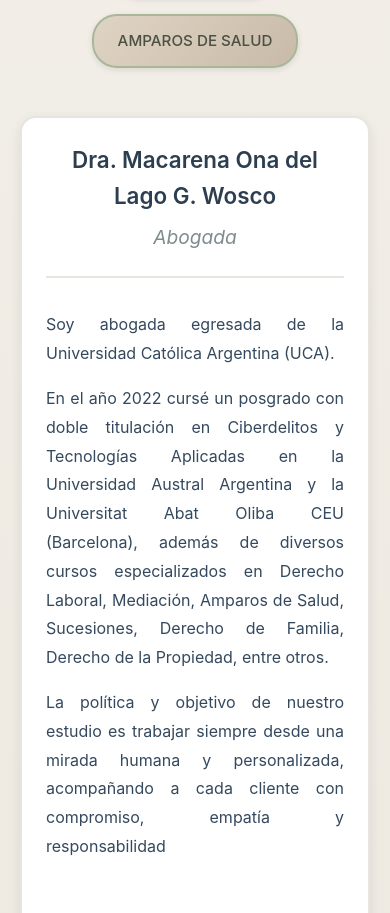
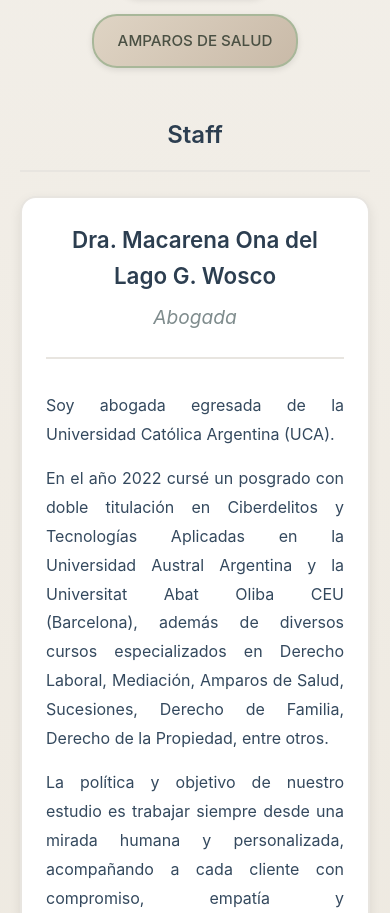
Before and after one commit to manuelovejas/portfolio-abogado, a React (Vite) app: page / in a window 390 px wide. Shown: the part 1571-2484 px from the top of the page. Built offline with nearby package versions, Linux system fonts and the light colour scheme.

Commit message:
feat(about): agrega subtÃ­tulo Staff antes de las tarjetas de abogados

```diff
--- a/src/components/About.css
+++ b/src/components/About.css
@@ -27,6 +27,16 @@
   color: #7f8c8d;
   font-style: italic;
   margin-top: 0.5rem;
+}
+
+.staff-title {
+  font-size: 2rem;
+  color: #2c3e50;
+  margin: 3rem 0 2rem 0;
+  font-weight: 600;
+  text-align: center;
+  border-bottom: 2px solid #e8e5e0;
+  padding-bottom: 1rem;
 }
 
 .abogados-grid {
@@ -223,4 +233,9 @@
   .seccion-descripcion {
     font-size: 1rem;
   }
+
+  .staff-title {
+    font-size: 1.5rem;
+    margin: 2rem 0 1.5rem 0;
+  }
 }
--- a/src/components/About.jsx
+++ b/src/components/About.jsx
@@ -24,6 +24,8 @@ function About({ datos }) {
             </div>
           </div>
         )}
+
+        <h3 className="staff-title">Staff</h3>
 
         <div className="abogados-grid">
           {datos.abogados.map((abogado, index) => (
```
